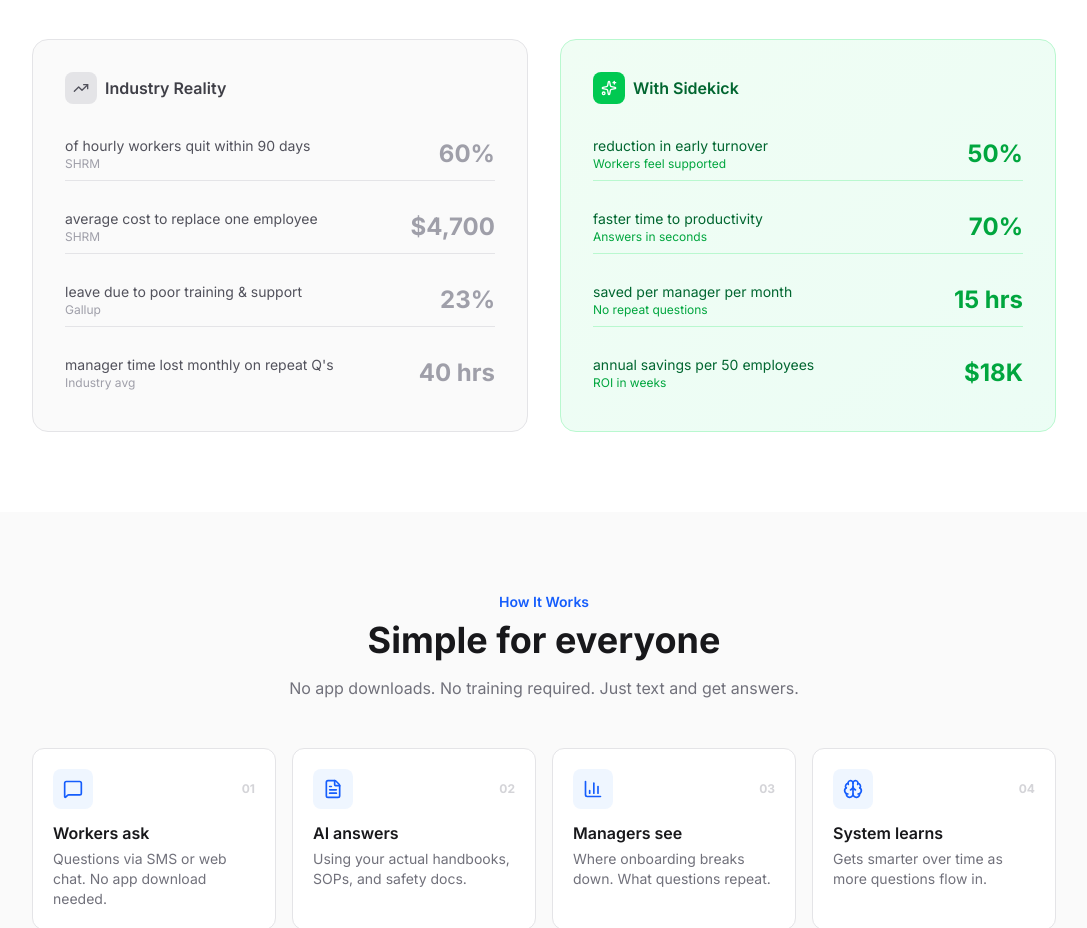
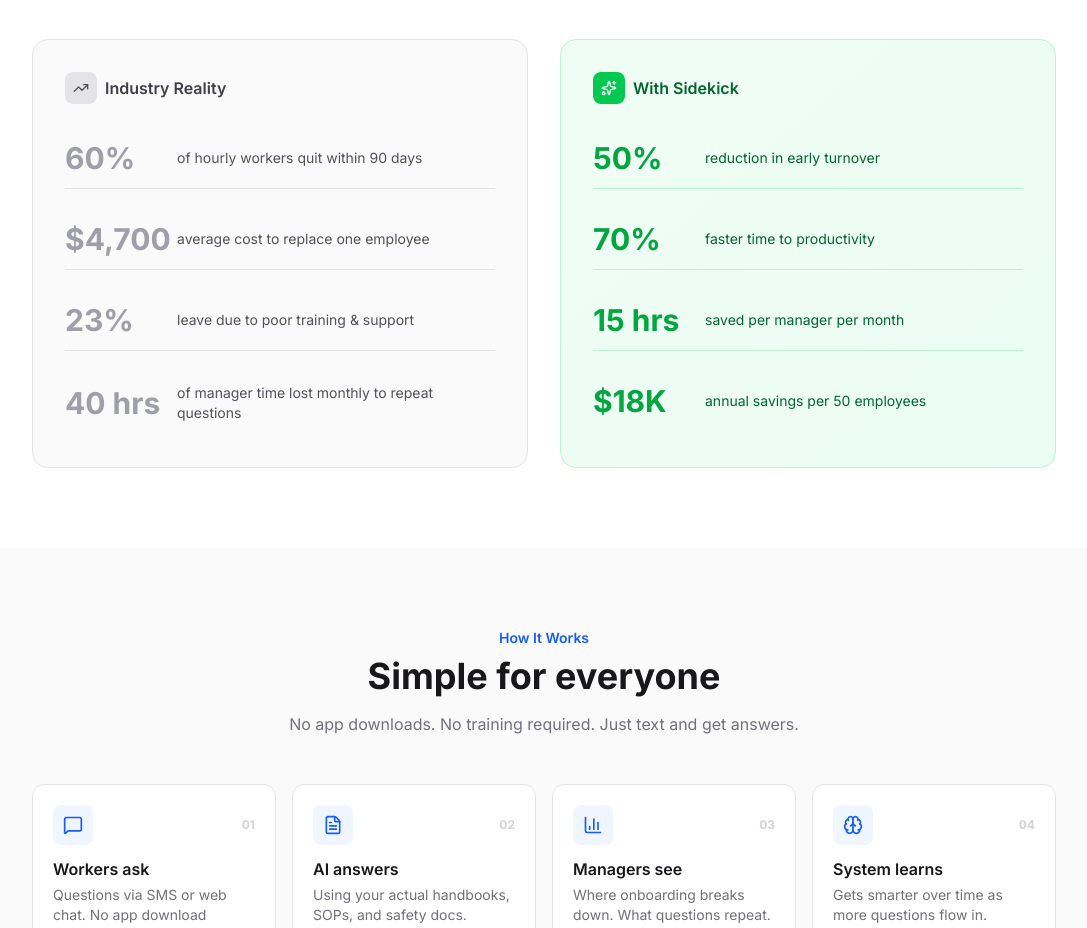
Before and after one commit to textsidekick/sidekick, a Next.js app: page / in a window 1280 px wide. Shown: the part 1260-2188 px from the top of the page, without its empty margins (96-1183 px from the left). Built offline with nearby package versions, Linux system fonts and the light colour scheme.

Commit message:
fix: stats layout and remove jargon

```diff
--- a/src/app/page.tsx
+++ b/src/app/page.tsx
@@ -256,17 +256,14 @@ export default function Home() {
 
               <div className="space-y-5">
                 {[
-                  { value: "60%", label: "of hourly workers quit within 90 days", source: "SHRM" },
-                  { value: "$4,700", label: "average cost to replace one employee", source: "SHRM" },
-                  { value: "23%", label: "leave due to poor training & support", source: "Gallup" },
-                  { value: "40 hrs", label: "manager time lost monthly on repeat Q's", source: "Industry avg" },
+                  { value: "60%", label: "of hourly workers quit within 90 days" },
+                  { value: "$4,700", label: "average cost to replace one employee" },
+                  { value: "23%", label: "leave due to poor training & support" },
+                  { value: "40 hrs", label: "of manager time lost monthly to repeat questions" },
                 ].map((stat, i) => (
-                  <div key={i} className="flex items-center justify-between py-2 border-b border-zinc-200 last:border-0">
-                    <div>
-                      <p className="text-sm text-zinc-600">{stat.label}</p>
-                      <p className="text-xs text-zinc-400">{stat.source}</p>
-                    </div>
-                    <p className="text-2xl font-bold text-zinc-400">{stat.value}</p>
+                  <div key={i} className="flex items-center gap-4 py-3 border-b border-zinc-200 last:border-0">
+                    <p className="text-3xl font-bold text-zinc-400 w-24 flex-shrink-0">{stat.value}</p>
+                    <p className="text-sm text-zinc-600">{stat.label}</p>
                   </div>
                 ))}
               </div>
@@ -283,17 +280,14 @@ export default function Home() {
 
               <div className="space-y-5">
                 {[
-                  { value: "50%", label: "reduction in early turnover", desc: "Workers feel supported" },
-                  { value: "70%", label: "faster time to productivity", desc: "Answers in seconds" },
-                  { value: "15 hrs", label: "saved per manager per month", desc: "No repeat questions" },
-                  { value: "$18K", label: "annual savings per 50 employees", desc: "ROI in weeks" },
+                  { value: "50%", label: "reduction in early turnover" },
+                  { value: "70%", label: "faster time to productivity" },
+                  { value: "15 hrs", label: "saved per manager per month" },
+                  { value: "$18K", label: "annual savings per 50 employees" },
                 ].map((stat, i) => (
-                  <div key={i} className="flex items-center justify-between py-2 border-b border-green-200 last:border-0">
-                    <div>
-                      <p className="text-sm text-green-800">{stat.label}</p>
-                      <p className="text-xs text-green-600">{stat.desc}</p>
-                    </div>
-                    <p className="text-2xl font-bold text-green-600">{stat.value}</p>
+                  <div key={i} className="flex items-center gap-4 py-3 border-b border-green-200 last:border-0">
+                    <p className="text-3xl font-bold text-green-600 w-24 flex-shrink-0">{stat.value}</p>
+                    <p className="text-sm text-green-800">{stat.label}</p>
                   </div>
                 ))}
               </div>
```
